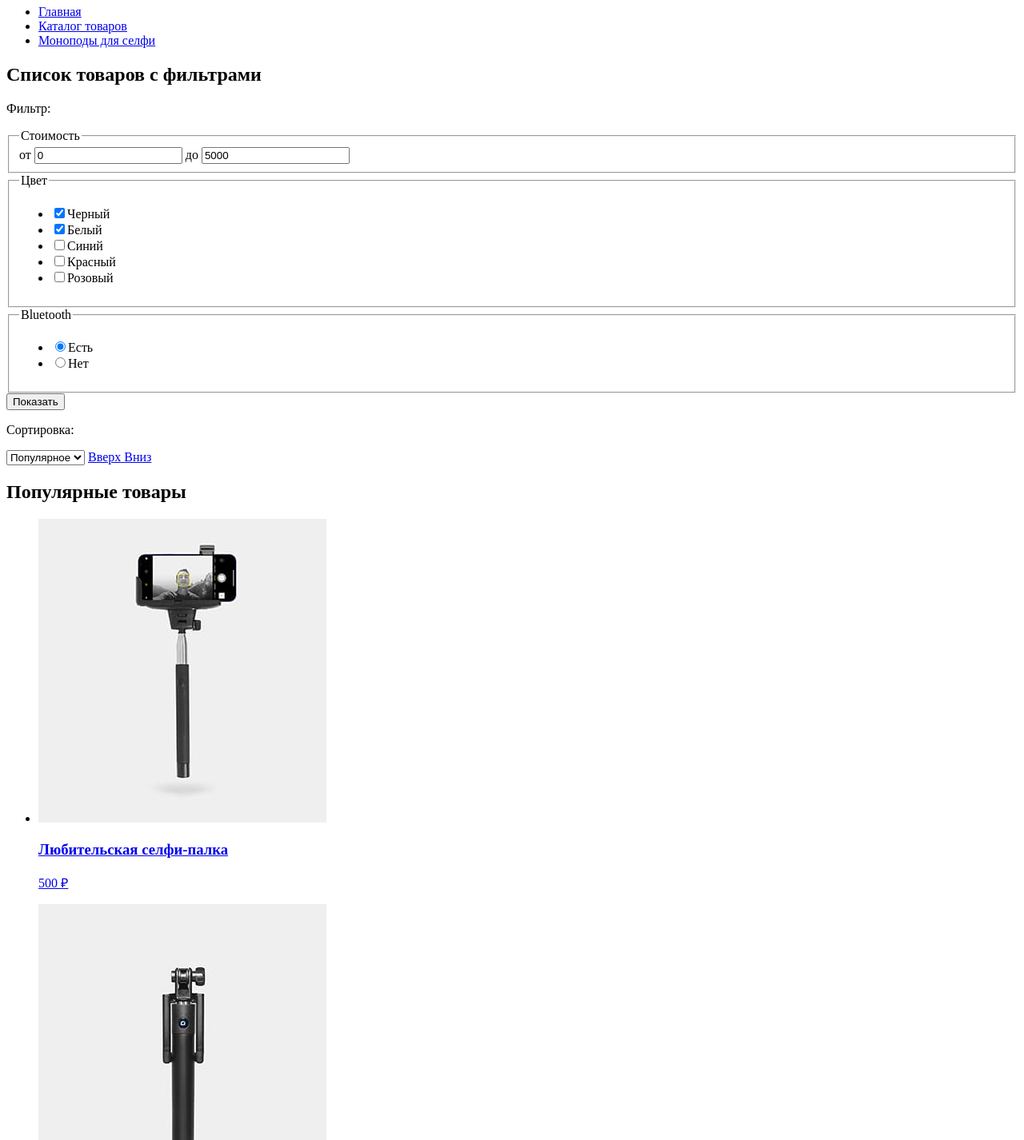
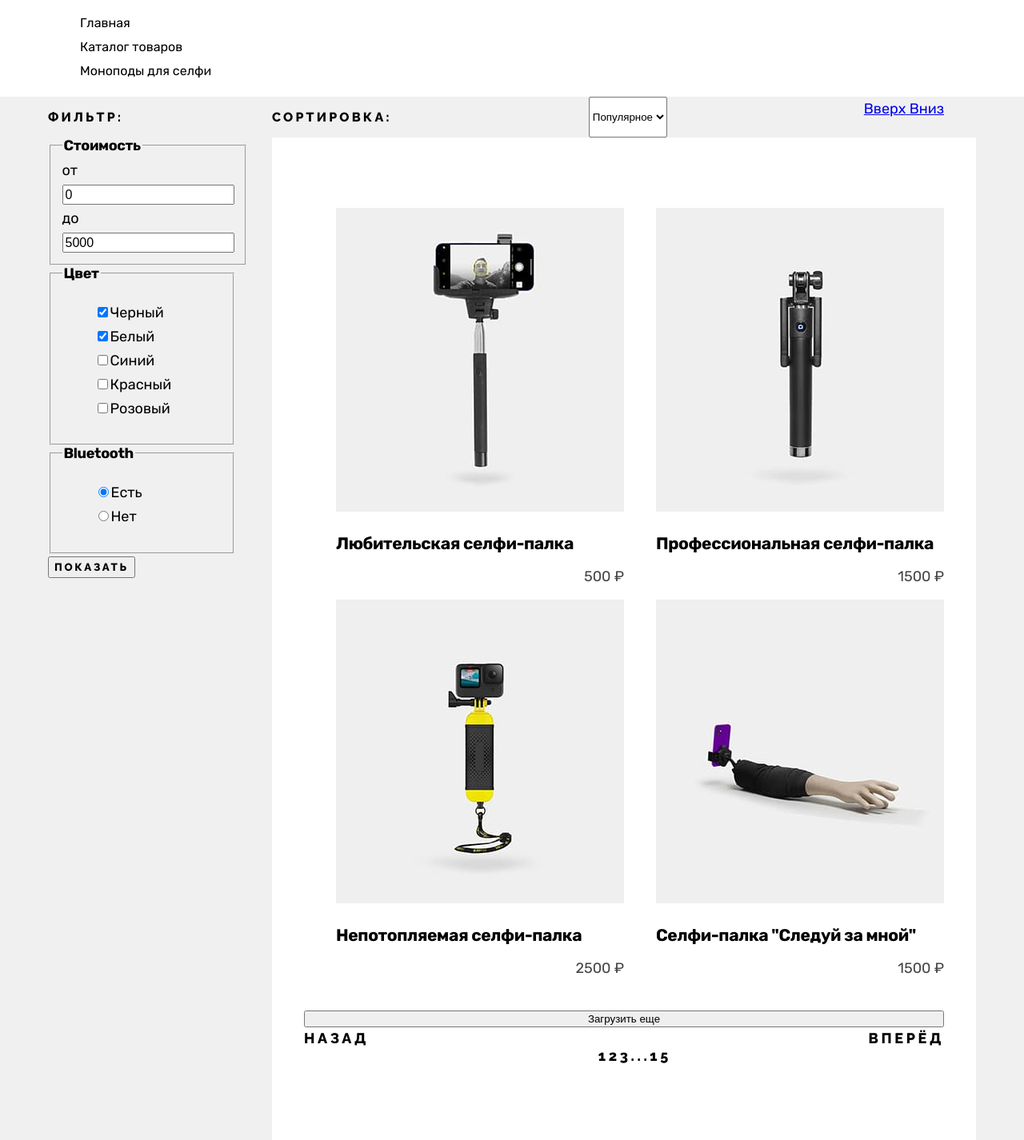
Before and after one commit to htmlacademy-htmlcss/2119997-device-34, a plain HTML site: page catalog.html in a window 1280 px wide. Shown: the part 473-1899 px from the top of the page at 80% size. Drawn offline with Linux system fonts and the light colour scheme.

Commit message:
Базовая стилизация всех страниц

```diff
--- a/catalog.html
+++ b/catalog.html
@@ -2,6 +2,7 @@
 <html lang="ru">
   <head>
     <meta charset="utf-8">
+    <link rel="stylesheet" href="styles/styles.css">
     <title>HTML Academy: Девайс</title>
   </head>
   <body>
@@ -14,8 +15,8 @@
       <div class="header-up">
         <ul class="header-up-list">
           <li class="header-up-item">
-            <form action="https://echo.htmlacademy.ru" method="get">
-              <label class="header-up-saerch">
+            <form class="header-up-saerch" action="https://echo.htmlacademy.ru" method="get">
+              <label class="header-up-saerch-label">
                 <input class="header-up-search-input" type="text" name="saerch" placeholder="Текст поиска">
               </label>
               <button class="header-up-search-buttom" type="submit">Найти</button>
@@ -36,10 +37,11 @@
         </ul>
       </div>
       <div class="header-bottom">
-        <nav class="header-bottom-navigation">
+        <div class="">
           <a class="header-bottom-navigation-main" href="#">
               <span class="header-bottom-navigation-main-text">Каталог товаров</span>
             </a>
+          <nav class="header-bottom-navigation">
             <ul class="header-bottom-navigation-main-list">
               <li class="header-bottom-navigation-main-item">
                 <a class="header-bottom-navigation-main-link" href="#">Виртуальная реальность</a>
@@ -65,6 +67,7 @@
               </li>
             </ul>
           </nav>
+        </div>
         <nav class="header-bottom-navigation-user">
           <ul class="header-bottom-navigation-user-list">
             <li class="header-bottom-navigation-user-item">
@@ -80,7 +83,8 @@
         </nav>
       </div>
     </header>
-    <main class="main-catalog-monopods">
+    <main class="main-catalog-monopods main-container">
+
         <header class="inner-header">
           <h1 class="inner-header-title">Моноподы для селфи</h1>
           <ul class="breadcrumbs">
@@ -95,9 +99,10 @@
             </li>
           </ul>
         </header>
+        <div class="page-container-monopods">
           <section class="catalog-products">
-        <h2 class="visualy-hidden">Список товаров с фильтрами</h2>
-        <aside class="catalog-products">
+            <h2 class="visually-hidden">Список товаров с фильтрами</h2>
+            <aside class="catalog-products-filter">
               <form class="catalog-filter" action="https://echo.htmlacademy.ru/" method="get">
                 <p class="catalog-filter-heading">Фильтр:</p>
                 <fieldset class="catalog-filter-group">
@@ -154,24 +159,27 @@
                     </li>
                   </ul>
                 </fieldset>
-            <button class="button" type="submit">Показать</button>
+                <button class="button-show" type="submit">Показать</button>
               </form>
             </aside>
-        <section>
+            <div class="catalog-right-column">
+              <section class="sorting-container">
                 <p class="catalog-products-sorting">Сортировка:</p>
                 <select class="select-control" name="sorting">
                   <option value="popular">Популярное</option>
                 </select>
+                <div>
                   <a class="button" href="#">
-          <span class="visually-hidden">Вверх</span>
+                    <span class="button-up">Вверх</span>
                   </a>
                   <a class="button" href="#">
-          <span class="visually-hidden">Вниз</span>
+                    <span class="button-bottom">Вниз</span>
                   </a>
+                </div>
               </section>
-      </section>
+              <div class="product-popular-container">
                 <section class="product-popular">
-        <h2 class="visualy-hidden">Популярные товары</h2>
+                  <h2 class="visually-hidden">Популярные товары</h2>
                   <ul class="product-popular-list">
                     <li class="product-popular-item">
                       <a class="product-popular-link" href="#">
@@ -202,13 +210,13 @@
                       </a>
                     </li>
                   </ul>
-        <button class="button" type="button">Загрузить еще</button>
+                </section>
+                <button class="button-more" type="button">Загрузить еще</button>
+                <section class="catalog-pagination">
+                  <a class="pagination-link pagination-prev">
+                    <span class="bottom-back">Назад</span>
+                  </a>
                   <ul class="pagination">
-          <li class="pagination-item">
-            <a class="pagination-link pagination-prev pagination-disabled">
-              <span class="visually-hidden">Назад</span>
-            </a>
-          </li>
                     <li class="pagination-item">
                       <a class="pagination-link pagination-current">1</a>
                     </li>
@@ -224,51 +232,54 @@
                     <li class="pagination-item">
                       <a class="pagination-link" href="#">15</a>
                     </li>
-          <li class="pagination-item">
+                  </ul>
                   <a class="pagination-link pagination-next" href="#">
-              <span class="visually-hidden">Вперёд</span>
+                    <span class="bottom-forward">Вперёд</span>
                   </a>
-          </li>
-        </ul>
                 </section>
+              </div>
+            </div>
+          </section>
+        </div>
     </main>
     <footer class="index-footer">
+      <div class="footer-container">
+        <a class="footer-logo" href="index.html">
+          <img src="images/icons/logo.svg" width="145" height="36" alt="логотип магазина девайс">
+        </a>
         <section class="footer-contacts">
           <h2 class="visually-hidden">Контакты</h2>
-        <a href="index.html">
-         <img src="images/icons/logo.svg" width="145" height="36" alt="логотип магазина девайс">
-        </a>
           <address class="about-us-address">Санкт-Петербург, набережная реки Карповки, 5, литера П.</address>
-        <a class="phone" href="tel:78128121212">+7 (812) 812-12-12</a>
-      </section>
           <nav class="footer-navigation">
             <ul class="footer-navigation-list">
               <li class="footer-navigation-item">
                 <a class="footer-navigation-link" href="#">Доставка</a>
               </li>
               <li class="footer-navigation-item">
-            <a class="footer-navigation" href="#">Гарантия</a>
+                <a class="footer-navigation-link" href="#">Гарантия</a>
               </li>
               <li class="footer-navigation-item">
                 <a class="footer-navigation-link" href="#">Контакты</a>
               </li>
             </ul>
           </nav>
+          <a class="footer-phone" href="tel:78128121212">Тел.: +7 (812) 812-12-12</a>
+        </section>
         <section class="footer-social">
-        <h2 class="footer-social-title">Социальные сети</h2>
+          <h2 class="visually-hidden">Социальные сети</h2>
           <ul class="footer-social-list">
             <li class="footer-social-item">
-            <a class="footer-social-link" href="#">Telegram
+              <a class="footer-social-link" href="https://t.me/htmlacademy">
                 <img class="footer-social-image" src="images/icons/telegram.svg" width="14" height="12" alt="Telegram">
               </a>
             </li>
             <li class="footer-social-item">
-            <a class="footer-social-link" href="#">YouTube
+              <a class="footer-social-link" href="#">
                 <img class="footer-social-image" src="images/icons/youtube.svg" width="16" height="11" alt="YouTube">
               </a>
             </li>
             <li class="footer-social-item">
-            <a class="footer-social-link" href="#">Twitter
+              <a class="footer-social-link" href="#">
                 <img class="footer-social-image" src="images/icons/twitter.svg" width="15" height="14.06" alt="Twitter">
               </a>
             </li>
@@ -277,6 +288,7 @@
             <img src="images/icons/logo_htmlacademy.svg" width="114.9" height="32.9" alt="логотип htmlacademy">
           </a>
         </section>
+      </div>
     </footer>
   </body>
 </html>
--- a/styles/styles.css
+++ b/styles/styles.css
@@ -2,44 +2,65 @@
   font-family: "Raleway";
   font-style: normal;
   font-weight: 800;
-  src: url("/fonts/raleway/raleway-800.woff2") format("woff2");
+  src: url("../fonts/raleway/raleway-800.woff2") format("woff2");
   font-display: swap;
 }
 @font-face {
   font-family: "Rubik";
   font-style: normal;
   font-weight: 400;
-  src: url("/fonts/rubik/rubik-400.woff2") format("woff2");
+  src: url("../fonts/rubik/rubik-400.woff2") format("woff2");
   font-display: swap;
 }
 @font-face {
   font-family: "Rubik";
   font-style: normal;
   font-weight: 700;
-  src: url("/fonts/rubik/rubik-700.woff2") format("woff2");
+  src: url("../fonts/rubik/rubik-700.woff2") format("woff2");
   font-display: swap;
 }
-
+html {
+  height: 100%;
+}
 body {
   font-family: "Rubik", sans-serif;
+  display: flex;
+  flex-direction: column;
+  min-height: 100%;
   font-size: 18px;
   line-height: 30px;
   background-color: #FFFFFF;
   color: #444444;
-  width: 1440px;
-  height: 3131px;
-  margin: 0 auto;
+  margin: 0;
+}
+.visually-hidden {
+  position: absolute;
+  width: 1px;
+  height: 1px;
+  margin: -1px;
+  border: 0;
+  padding: 0;
+  white-space: nowrap;
+  clip-path: inset(100%);
+  clip: rect(0 0 0 0);
+  overflow: hidden;
+}
 
+li {
+  list-style-type: none;
 }
 /* чердак */
 .index-header {
   background-color: #FFE17F;
-  color: #cc1515;
+  margin: 0 auto;
+  width: 1160px;
 }
 
 .header-up-list {
   display: flex;
   justify-content:space-between;
+  margin: 0;
+  padding: 0;
 }
 
 .header-up-saerch {
@@ -60,11 +81,6 @@ body {
   color: #000000;
   text-decoration: none;
 }
-
-.header-up {
-  color: #cc1515;
-}
-
 .header-bottom {
   display: flex;
   align-items: baseline;
@@ -88,9 +104,9 @@ body {
   text-decoration: none;
 
 }
-ul.header-bottom-navigation-user-list {
+.header-bottom-navigation-user-list {
   display: flex;
-  justify-content:space-between;
+  justify-content:space-around;
 }
 .header-bottom-navigation-user-link {
   font-family: "Raleway";
@@ -100,6 +116,11 @@ ul.header-bottom-navigation-user-list {
   text-transform: uppercase;
 }
 /* главная */
+.main-container {
+  flex-grow: 1;
+
+}
+
 .product {
   display: flex;
 }
@@ -155,9 +176,16 @@ justify-content: space-around;
   color: #000000;
 }
 
+.services-container {
+  margin: 0 auto;
+  width: 1160px;
+  display: flex;
+}
 .services {
-  display: flex;
   background-color:#F0F0F0;
+  width: 100%;
+  margin: auto;
+
 }
 .services-navigation {
   display: flex;
@@ -172,6 +200,14 @@ justify-content: space-around;
   letter-spacing: 0.2em;
   text-transform: uppercase;
 }
+.services-item {
+  display: flex;
+  align-items: flex-end;
+
+}
+.services-item-text {
+  padding-right: 106px;
+}
 .services-item-title {
   font-family: "Raleway";
   font-style: normal;
@@ -180,8 +216,16 @@ justify-content: space-around;
   line-height: 50px;
   color: #000000;
 }
+.service-item-description {
+  width: 452px;
+}
 
+.devilery-link-container {
+  width: 1160px;
+  margin: 0 auto;
+}
 .devilery-link {
+  display: block;
   font-family: "Raleway";
   font-size: 20px;
   line-height: 23px;
@@ -191,11 +235,26 @@ justify-content: space-around;
   text-transform: uppercase;
   background-color:#F0F0F0;
   color: #000000;
+  padding: 40px 125px 40px 125px;
+
+
 }
-
 
 .index-bottom {
   display: flex;
+  margin: auto;
+  width: 1160px;
+  align-items: flex-start;
+  justify-content: space-between;
+
+}
+.about-us-left {
+  width: 520px;
+
+}
+/*padding-right: 108px;*/
+.about-us-right {
+  width: 532px;
 }
 .about-us {
   font-family: "Raleway";
@@ -215,7 +274,6 @@ justify-content: space-around;
 }
 .about-us-link {
   font-family: "Raleway";
-  font-style: normal;
   font-weight: 800;
   line-height: 21px;
   text-align: center;
@@ -248,8 +306,15 @@ justify-content: space-around;
 }
 
 .newsletter {
-    background-color:#F0F0F0;
+  background-color:#F0F0F0;
+  width: 100%;
+  margin: auto;
 }
+.newsletter-container {
+  margin: 0 auto;
+  width: 1160px;
+}
+
 .newsletter-top {
   display: flex;
 }
@@ -258,12 +323,146 @@ justify-content: space-around;
   display: flex;
   justify-content: space-around;
 }
+
+/*Catalog */
+
+.main-catalog-monopods {
+  color: #000000;
+}
+.inner-header {
+  margin: 0 auto;
+  width: 1160px;
+  background-color: #FFFFFF;
+}
+.inner-header-title {
+  font-family: 'Raleway';
+  font-size: 50px;
+  line-height: 50px;
+}
+.breadcrumbs-link {
+  font-size: 16px;
+  line-height: 19px;
+  text-decoration: none;
+  color: #000000;
+}
+.catalog-filter-heading {
+  font-family: 'Raleway';
+  font-size: 16px;
+  line-height: 19px;
+  letter-spacing: 0.2em;
+  text-transform: uppercase;
+}
+.catalog-filter-group {
+  width: 200px;
+}
+.catalog-filter-title {
+font-weight: 700;
+line-height: 20px;
+letter-spacing: -0.02em;
+}
+.control-input {
+  font-size: 16px;
+  line-height: 19px;
+}
+.button-show {
+  font-family: 'Raleway';
+  line-height: 21px;
+  text-align: center;
+  letter-spacing: 0.2em;
+  text-transform: uppercase;
+}
+.page-container-monopods {
+  width: 100%;
+  margin: 0 auto;
+  background-color: #F0F0F0;
+}
+
+.catalog-products {
+  display: flex;
+  width: 1160px;
+  margin: 0 auto;
+
+}
+.catalog-products-filter {
+  width: 320px;
+}
+.sorting-container {
+  display: flex;
+  width: 840px;
+  justify-content: space-between;
+}
+.catalog-products-sorting {
+  font-family: 'Raleway';
+  font-size: 16px;
+  line-height: 19px;
+  letter-spacing: 0.2em;
+  text-transform: uppercase;
+}
+.product-popular-container {
+  background-color: #FFFFFF;
+  padding: 70px 40px 78px 40px;
+}
+.product-popular-list {
+  display: grid;
+  grid-template-columns: 360px 360px;
+  column-gap: 40px;
+}
+.product-popular-item {
+  width: 360px;
+}
+.product-popular-link {
+  text-decoration: none;
+  color: #000000;
+}
+.product-popular-title {
+  font-weight: 700;
+  line-height: 20px;
+  letter-spacing: -0.02em;
+}
+.product-popular-price {
+  line-height: 21px;
+  text-align: right;
+  color: #444444;
+}
+.button-more {
+  width: 100%;
+}
+.pagination-link {
+  font-family: 'Raleway';
+  line-height: 21px;
+  letter-spacing: 0.2em;
+  text-transform: uppercase;
+  text-decoration: none;
+  color: #000000;
+
+}
+.catalog-pagination {
+  display: flex;
+  justify-content: space-between;
+}
+.pagination {
+  display: grid;
+  grid-template-columns: min-content min-content min-content min-content min-content;
+}
+.page-container {
+  margin: 0 auto;
+  width: 1160px;
+}
+
   /* подвал */
 .index-footer {
   background-color: #444444;
   color: #FFFFFF;
+  width: 100%;
+  margin: auto;
 }
-
+.footer-container {
+  margin: 0 auto;
+  width: 1160px;
+}
+.footer-logo {
+  background: #FFC700;
+}
 .footer-contacts {
   display: flex;
   justify-content: space-around;
```
Also changed, not shown: index.html (+23 -7 lines). Lines whose indentation alone changed are shown as unchanged.
